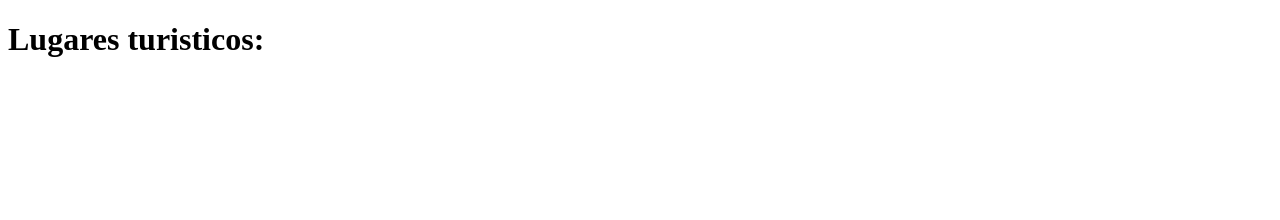
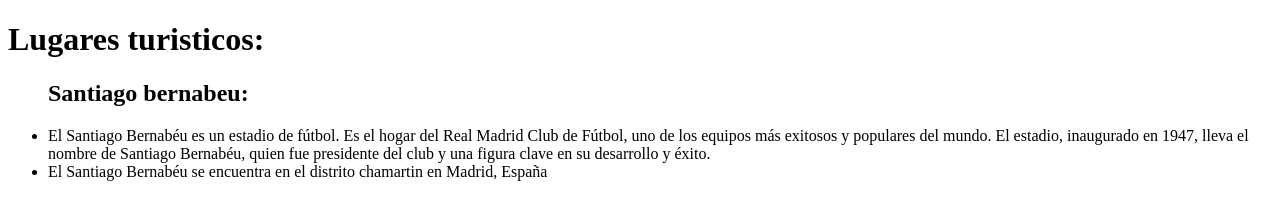
Before and after one commit to samuelga23/punto-2, a plain HTML site: page index.html in a window 1280 px wide. Drawn offline with Linux system fonts and the light colour scheme.

Commit message:
second commit develop

```diff
--- a/index.html
+++ b/index.html
@@ -7,6 +7,11 @@
 </head>
 <body>
     <h1>Lugares turisticos:</h1>
+    <ul>
+        <h2>Santiago bernabeu:</h2>
+        <li>El Santiago Bernabéu es un estadio de fútbol. Es el hogar del Real Madrid Club de Fútbol, uno de los equipos más exitosos y populares del mundo. El estadio, inaugurado en 1947, lleva el nombre de Santiago Bernabéu, quien fue presidente del club y una figura clave en su desarrollo y éxito.</li>
+        <li>El Santiago Bernabéu se encuentra en el distrito chamartin en Madrid, España</li>
+    </ul>
 
 </body>
 </html>
```
